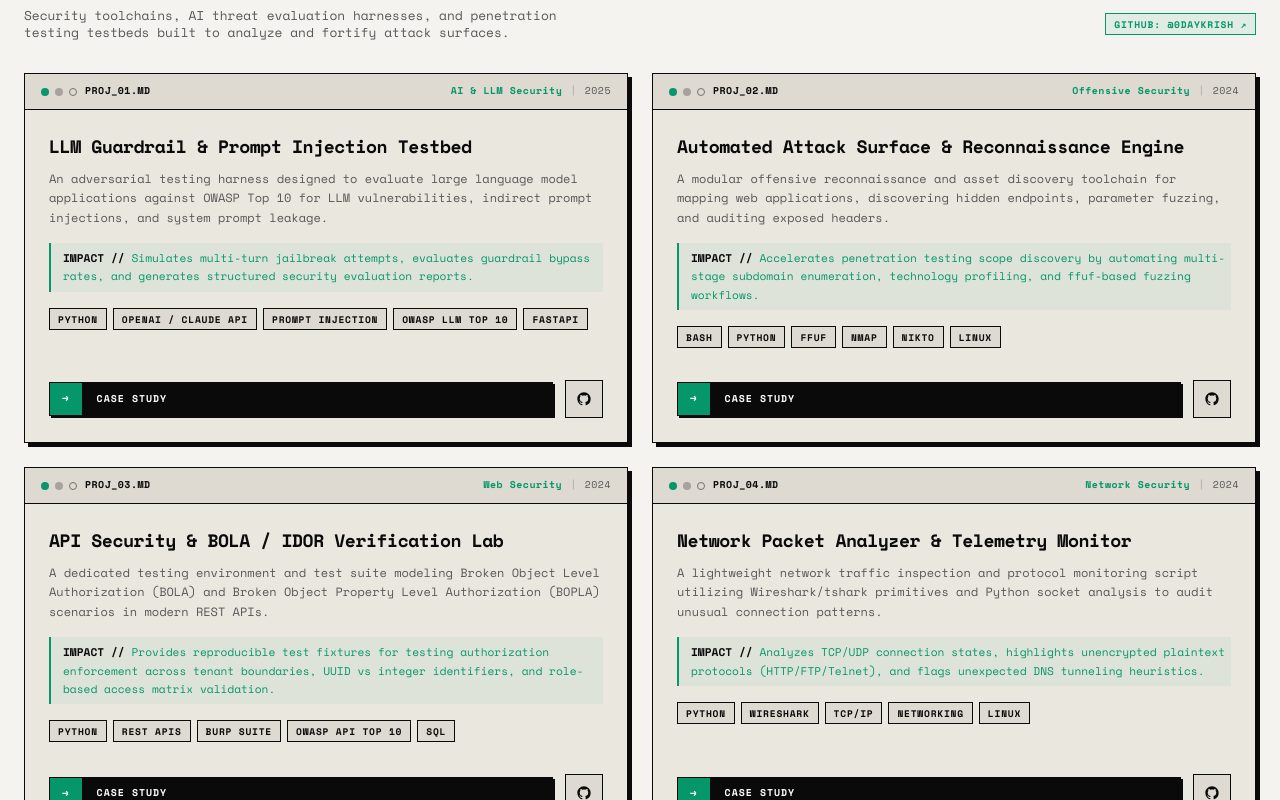
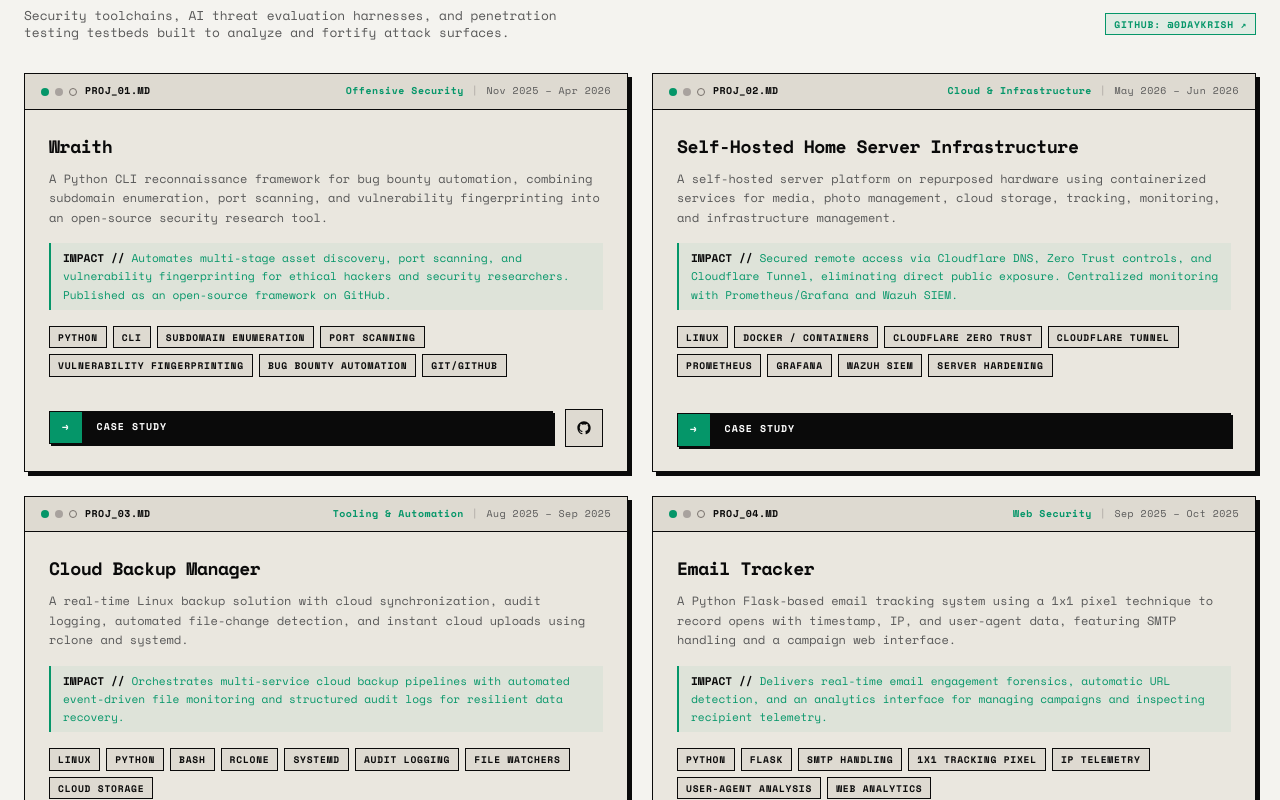
Before and after one commit to 0dayKrish/0dayKrish, a Next.js app: page / in a window 1280 px wide. Shown: the part 3860-4660 px from the top of the page. Built offline with nearby package versions, Linux system fonts and the light colour scheme.

Commit message:
feat: update featured projects with verified projects (Wraith, Home Server, Cloud Backup Manager, Email Tracker)

```diff
--- a/src/data/portfolio.ts
+++ b/src/data/portfolio.ts
@@ -165,131 +165,164 @@ export const portfolioData: PortfolioData = {
 
   featuredProjects: [
     {
-      id: "ai-prompt-eval",
-      title: "LLM Guardrail & Prompt Injection Testbed",
+      id: "wraith-recon",
+      title: "Wraith",
       summary:
-        "An adversarial testing harness designed to evaluate large language model applications against OWASP Top 10 for LLM vulnerabilities, indirect prompt injections, and system prompt leakage.",
+        "A Python CLI reconnaissance framework for bug bounty automation, combining subdomain enumeration, port scanning, and vulnerability fingerprinting into an open-source security research tool.",
       impact:
-        "Simulates multi-turn jailbreak attempts, evaluates guardrail bypass rates, and generates structured security evaluation reports.",
-      category: "AI & LLM Security",
-      technologies: ["Python", "OpenAI / Claude API", "Prompt Injection", "OWASP LLM Top 10", "FastAPI"],
-      year: "2025",
+        "Automates multi-stage asset discovery, port scanning, and vulnerability fingerprinting for ethical hackers and security researchers. Published as an open-source framework on GitHub.",
+      category: "Offensive Security",
+      technologies: [
+        "Python",
+        "CLI",
+        "Subdomain Enumeration",
+        "Port Scanning",
+        "Vulnerability Fingerprinting",
+        "Bug Bounty Automation",
+        "Git/GitHub",
+      ],
+      year: "Nov 2025 – Apr 2026",
       githubUrl: "https://github.com/0daykrish",
       caseStudy: {
         overview:
-          "With the rapid adoption of agentic LLM systems, prompt injection and jailbreaks represent direct risks to application business logic. This project evaluates model vulnerabilities against automated injection payloads.",
+          "Wraith is a modular Python CLI reconnaissance framework engineered specifically for bug bounty automation and penetration testing scope discovery.",
         objectives: [
-          "Benchmark LLM guardrails against direct and indirect prompt injections",
-          "Test extraction resistance of system instructions and sensitive context",
-          "Automate scoring of model susceptibility using adversarial heuristics",
+          "Automate fast, multi-source subdomain enumeration and target footprinting",
+          "Integrate multi-threaded port scanning with service version and vulnerability fingerprinting",
+          "Develop and publish an extensible open-source CLI framework on GitHub for the security community",
         ],
         technicalHighlights: [
-          "Synthesizes 50+ adversarial jailbreak techniques across token manipulation, character obfuscation, and cognitive deception",
-          "Validates output against strict delimiter enforcement and data sanitization filters",
-          "Generates structured JSON and Markdown audit logs with CVSS-inspired risk vectors",
+          "Engineered a lightweight, pluggable CLI architecture supporting customizable reconnaissance profiles",
+          "Automated target asset correlation between active DNS discovery and open port identification",
+          "Implemented vulnerability fingerprinting heuristics to quickly surface high-value attack surfaces",
         ],
         findingsOrResults: [
-          "Demonstrated that heuristic guardrails without semantic validation could be bypassed via multi-turn framing",
-          "Implemented defense-in-depth sanitization reducing injection success significantly in test harnesses",
+          "Dramatically reduced the time required to map wide-scope external perimeters in bug bounty programs",
+          "Published as an open-source research tool on GitHub with clean documentation",
         ],
         keyTakeaway:
-          "AI security requires treating natural language user input with the same zero-trust model historically applied to untrusted SQL or shell commands.",
+          "High-yield bug bounty research starts with efficient automation of repetitive discovery, allowing researchers to concentrate manual testing on complex business logic.",
       },
     },
     {
-      id: "web-recon-pipeline",
-      title: "Automated Attack Surface & Reconnaissance Engine",
+      id: "home-server-infra",
+      title: "Self-Hosted Home Server Infrastructure",
       summary:
-        "A modular offensive reconnaissance and asset discovery toolchain for mapping web applications, discovering hidden endpoints, parameter fuzzing, and auditing exposed headers.",
+        "A self-hosted server platform on repurposed hardware using containerized services for media, photo management, cloud storage, tracking, monitoring, and infrastructure management.",
       impact:
-        "Accelerates penetration testing scope discovery by automating multi-stage subdomain enumeration, technology profiling, and ffuf-based fuzzing workflows.",
-      category: "Offensive Security",
-      technologies: ["Bash", "Python", "ffuf", "Nmap", "Nikto", "Linux"],
-      year: "2024",
+        "Secured remote access via Cloudflare DNS, Zero Trust controls, and Cloudflare Tunnel, eliminating direct public exposure. Centralized monitoring with Prometheus/Grafana and Wazuh SIEM.",
+      category: "Cloud & Infrastructure",
+      technologies: [
+        "Linux",
+        "Docker / Containers",
+        "Cloudflare Zero Trust",
+        "Cloudflare Tunnel",
+        "Prometheus",
+        "Grafana",
+        "Wazuh SIEM",
+        "Server Hardening",
+      ],
+      year: "May 2026 – Jun 2026",
+      caseStudy: {
+        overview:
+          "Architected and deployed a self-hosted server platform on repurposed hardware, containerizing core services and implementing enterprise-grade Zero Trust remote access and security monitoring.",
+        objectives: [
+          "Repurpose hardware into an isolated, containerized self-hosted platform for media, storage, and infrastructure",
+          "Eliminate direct public exposure of internal services using Cloudflare DNS and Zero Trust Tunnels",
+          "Deploy Prometheus & Grafana for telemetry and integrate Wazuh SIEM for continuous security event auditing",
+        ],
+        technicalHighlights: [
+          "Orchestrated containerized microservices ensuring isolated runtime environments and minimal host privilege",
+          "Enforced Cloudflare Zero Trust identity policies and encrypted tunnels for remote access without port forwarding",
+          "Configured Wazuh agents for continuous log analysis, authentication event auditing, and anomaly detection",
+        ],
+        findingsOrResults: [
+          "Zero open inbound ports on the network boundary, effectively shielding internal infrastructure from unauthorized scans",
+          "Complete real-time operational and security telemetry across authentication logs, system metrics, and anomalous events",
+        ],
+        keyTakeaway:
+          "Adopting a Zero Trust architecture and dedicated SIEM logging transforms consumer or repurposed hardware into a robust, enterprise-hardened environment.",
+      },
+    },
+    {
+      id: "cloud-backup-manager",
+      title: "Cloud Backup Manager",
+      summary:
+        "A real-time Linux backup solution with cloud synchronization, audit logging, automated file-change detection, and instant cloud uploads using rclone and systemd.",
+      impact:
+        "Orchestrates multi-service cloud backup pipelines with automated event-driven file monitoring and structured audit logs for resilient data recovery.",
+      category: "Tooling & Automation",
+      technologies: [
+        "Linux",
+        "Python",
+        "Bash",
+        "rclone",
+        "systemd",
+        "Audit Logging",
+        "File Watchers",
+        "Cloud Storage",
+      ],
+      year: "Aug 2025 – Sep 2025",
       githubUrl: "https://github.com/0daykrish",
       caseStudy: {
         overview:
-          "During web application penetration tests, thorough reconnaissance is critical to uncovering forgotten staging endpoints, misconfigured headers, and exposed administrative interfaces.",
+          "Cloud Backup Manager is an automated Linux backup and synchronization toolchain utilizing systemd service automation and rclone to provide resilient, continuous file protection.",
         objectives: [
-          "Unify asynchronous asset discovery and virtual host detection into a streamlined pipeline",
-          "Automate security header and SSL/TLS cipher audit checks",
-          "Export standardized target profiles for manual Burp Suite deeper inspection",
+          "Implement automated real-time file-change detection on Linux environments",
+          "Orchestrate multi-cloud upload targets through optimized rclone workflows",
+          "Generate comprehensive audit logs to ensure backup verification and traceability",
         ],
         technicalHighlights: [
-          "Orchestrates fast endpoint probing using custom wordlists tuned for modern microservices",
-          "Integrated rate-limiting aware fuzzing to minimize detection and avoid service disruption",
-          "Automates baseline scans across target subdomains with consolidated reporting",
+          "Configured systemd path watchers and services for event-triggered, zero-latency backup dispatch",
+          "Integrated rclone cloud synchronization with bandwidth-efficient differential upload logic",
+          "Built structured audit logging recording upload statuses, file hashes, and execution metrics",
         ],
         findingsOrResults: [
-          "Drastically cut reconnaissance time during security assessments while surfacing shadowed endpoints",
-          "Flagged missing security headers (HSTS, CSP, X-Frame-Options) across testing environments",
+          "Automated disaster-recovery readiness with instant offsite synchronization on file modification",
+          "Eliminated reliance on fragile cron polling in favor of native Linux event-driven architecture",
         ],
         keyTakeaway:
-          "Effective offensive security is built on meticulous reconnaissance—understanding every entry point before initiating targeted exploitation.",
+          "Reliable backup engineering demands event-driven automation, verifiable integrity logs, and resilient cloud integration.",
       },
     },
     {
-      id: "api-bola-auditor",
-      title: "API Security & BOLA / IDOR Verification Lab",
+      id: "email-tracker",
+      title: "Email Tracker",
       summary:
-        "A dedicated testing environment and test suite modeling Broken Object Level Authorization (BOLA) and Broken Object Property Level Authorization (BOPLA) scenarios in modern REST APIs.",
+        "A Python Flask-based email tracking system using a 1x1 pixel technique to record opens with timestamp, IP, and user-agent data, featuring SMTP handling and a campaign web interface.",
       impact:
-        "Provides reproducible test fixtures for testing authorization enforcement across tenant boundaries, UUID vs integer identifiers, and role-based access matrix validation.",
+        "Delivers real-time email engagement forensics, automatic URL detection, and an analytics interface for managing campaigns and inspecting recipient telemetry.",
       category: "Web Security",
-      technologies: ["Python", "REST APIs", "Burp Suite", "OWASP API Top 10", "SQL"],
-      year: "2024",
+      technologies: [
+        "Python",
+        "Flask",
+        "SMTP Handling",
+        "1x1 Tracking Pixel",
+        "IP Telemetry",
+        "User-Agent Analysis",
+        "Web Analytics",
+      ],
+      year: "Sep 2025 – Oct 2025",
       githubUrl: "https://github.com/0daykrish",
       caseStudy: {
         overview:
-          "BOLA remains the #1 risk on the OWASP API Security Top 10. This lab environment simulates real-world SaaS multi-tenancy access-control logic to practice and validate remediation strategies.",
+          "Developed a Python Flask web application that employs 1x1 transparent tracking pixel beacons and SMTP handling to analyze email interaction patterns and client device forensics.",
         objectives: [
-          "Demonstrate exploitation mechanisms of IDOR and BOLA in microservices architectures",
-          "Implement robust user-context validation on every object retrieval query",
-          "Create automated test scripts to detect unauthorized cross-tenant data access",
+          "Deploy an endpoint serving a dynamic 1x1 tracking pixel that logs open timestamps, client IPs, and user agents",
+          "Implement robust SMTP message handling with automatic URL detection and parameter injection",
+          "Build an intuitive web interface for campaign management and real-time interaction analytics",
         ],
         technicalHighlights: [
-          "Simulated multi-tenant user authentication with JWT validation and scoped permissions",
-          "Mapped stateful parameter tampering vectors across nested API routes",
-          "Provided side-by-side vulnerable vs hardened code patterns",
+          "Developed lightweight Flask beacon route with cache-control headers ensuring fresh client requests",
+          "Extracted and parsed client request headers to capture device types, operating systems, and client environments",
+          "Designed dashboard views providing clear visualization of read counts, geographical IP lookups, and timeline metrics",
         ],
         findingsOrResults: [
-          "Proved that frontend UI role checks provide zero security without backend database query ownership verification",
-          "Codified strict object ownership checks into reusable API security patterns",
+          "Accurately gathered forensic engagement telemetry across diverse webmail and desktop client applications",
+          "Demonstrated practical implementation of web beacons and their privacy implications in modern email systems",
         ],
         keyTakeaway:
-          "Never rely on obscure identifiers or client-side trust; object-level access must be explicitly authorized at the database query layer.",
-      },
-    },
-    {
-      id: "network-telemetry-sentinel",
-      title: "Network Packet Analyzer & Telemetry Monitor",
-      summary:
-        "A lightweight network traffic inspection and protocol monitoring script utilizing Wireshark/tshark primitives and Python socket analysis to audit unusual connection patterns.",
-      impact:
-        "Analyzes TCP/UDP connection states, highlights unencrypted plaintext protocols (HTTP/FTP/Telnet), and flags unexpected DNS tunneling heuristics.",
-      category: "Network Security",
-      technologies: ["Python", "Wireshark", "TCP/IP", "Networking", "Linux"],
-      year: "2024",
-      githubUrl: "https://github.com/0daykrish",
-      caseStudy: {
-        overview:
-          "Understanding low-level packet flow is essential for both penetration testing and infrastructure hardening. This tool provides real-time protocol telemetry across local interfaces.",
-        objectives: [
-          "Inspect raw network frames to identify cleartext credential transmissions",
-          "Audit outbound DNS query rates for anomalies",
-          "Verify firewall boundary enforcement across internal subnets",
-        ],
-        technicalHighlights: [
-          "Python packet parser capturing SYN/ACK handshakes and analyzing packet headers",
-          "Automated rule checks against known insecure ports and legacy protocols",
-          "Real-time console telemetry with colorized severity alerts",
-        ],
-        findingsOrResults: [
-          "Detected lingering legacy cleartext services in test lab subnets",
-          "Validated proper TLS termination on internal load balancers",
-        ],
-        keyTakeaway:
-          "Deep networking knowledge (TCP/IP, DNS, routing) is the bedrock of both offensive exploitation and defensive engineering.",
+          "Hands-on telemetry development deepens understanding of web protocols, header parsing, and client-side privacy boundaries.",
       },
     },
   ],
--- a/src/types/portfolio.ts
+++ b/src/types/portfolio.ts
@@ -18,7 +18,14 @@ export interface ProjectItem {
   title: string;
   summary: string;
   impact?: string;
-  category: "Offensive Security" | "AI & LLM Security" | "Web Security" | "Tooling & Automation" | "Network Security";
+  category:
+    | "Offensive Security"
+    | "AI & LLM Security"
+    | "Web Security"
+    | "Tooling & Automation"
+    | "Network Security"
+    | "Cloud & Infrastructure"
+    | "Security Engineering";
   technologies: string[];
   year: string;
   githubUrl?: string;
```
